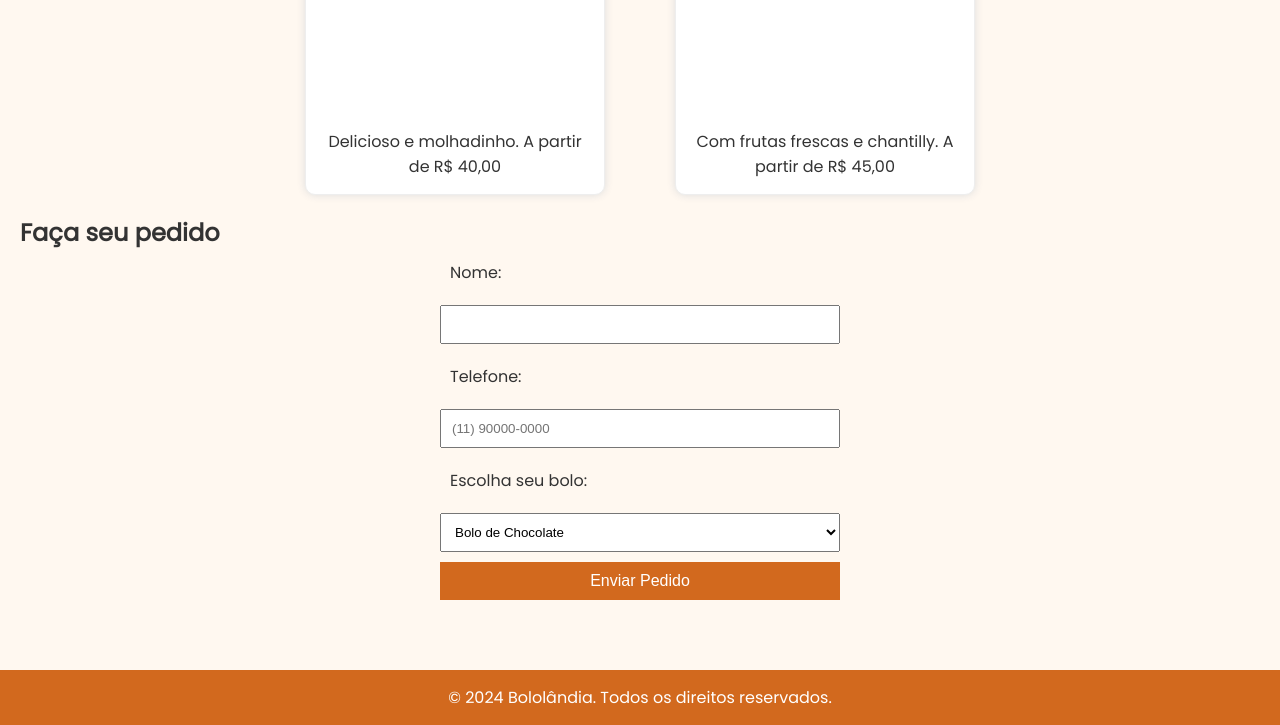
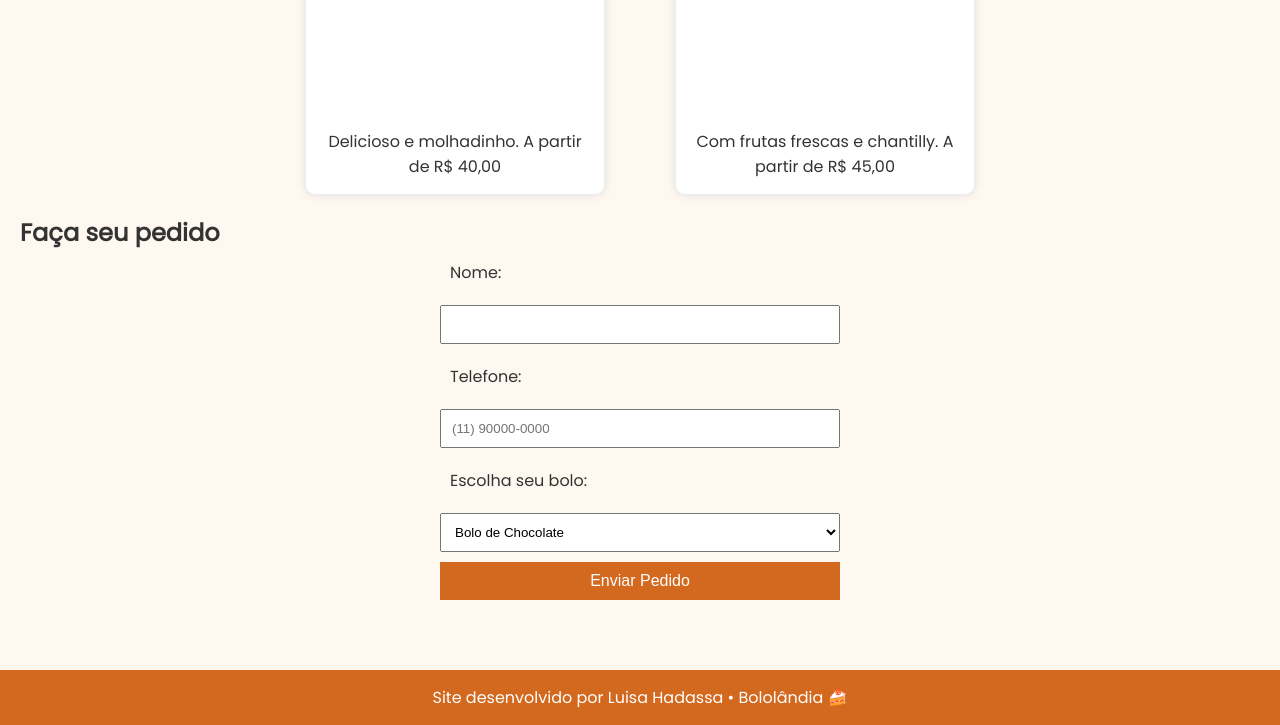
Before and after one commit to Lu-isa20/Bolol-ndia, a plain HTML site: page index.html in a window 1280 px wide. Shown: the part 498-1223 px from the top of the page. Drawn offline with Linux system fonts and the light colour scheme.

Commit message:
Atualizei o rodapé

```diff
--- a/index.html
+++ b/index.html
@@ -63,7 +63,7 @@
   </main>
 
   <footer>
-    <p>&copy; 2024 Bololândia. Todos os direitos reservados.</p>
+    <p>Site desenvolvido por Luisa Hadassa • Bololândia 🍰</p>
   </footer>
 </body>
 </html>
```
